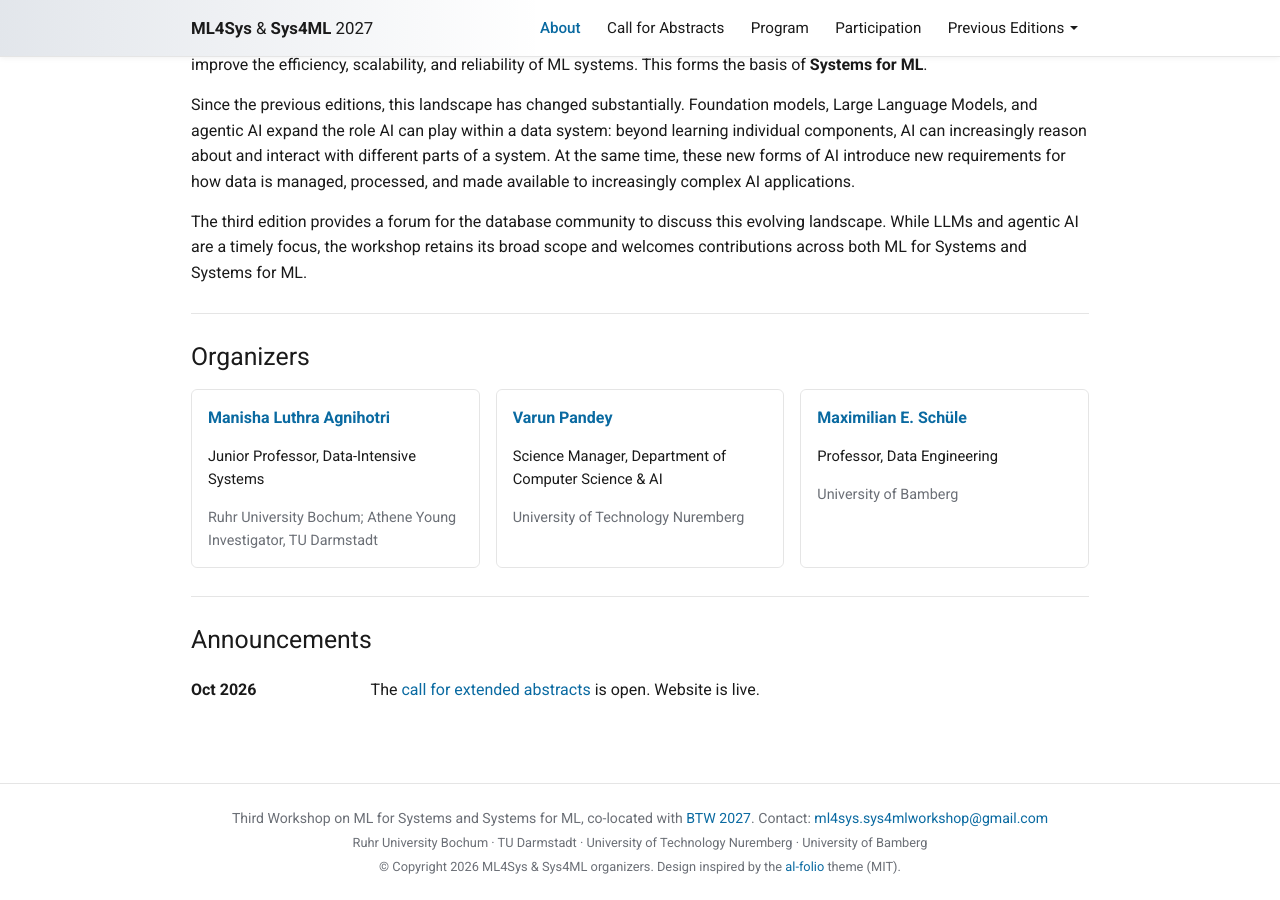
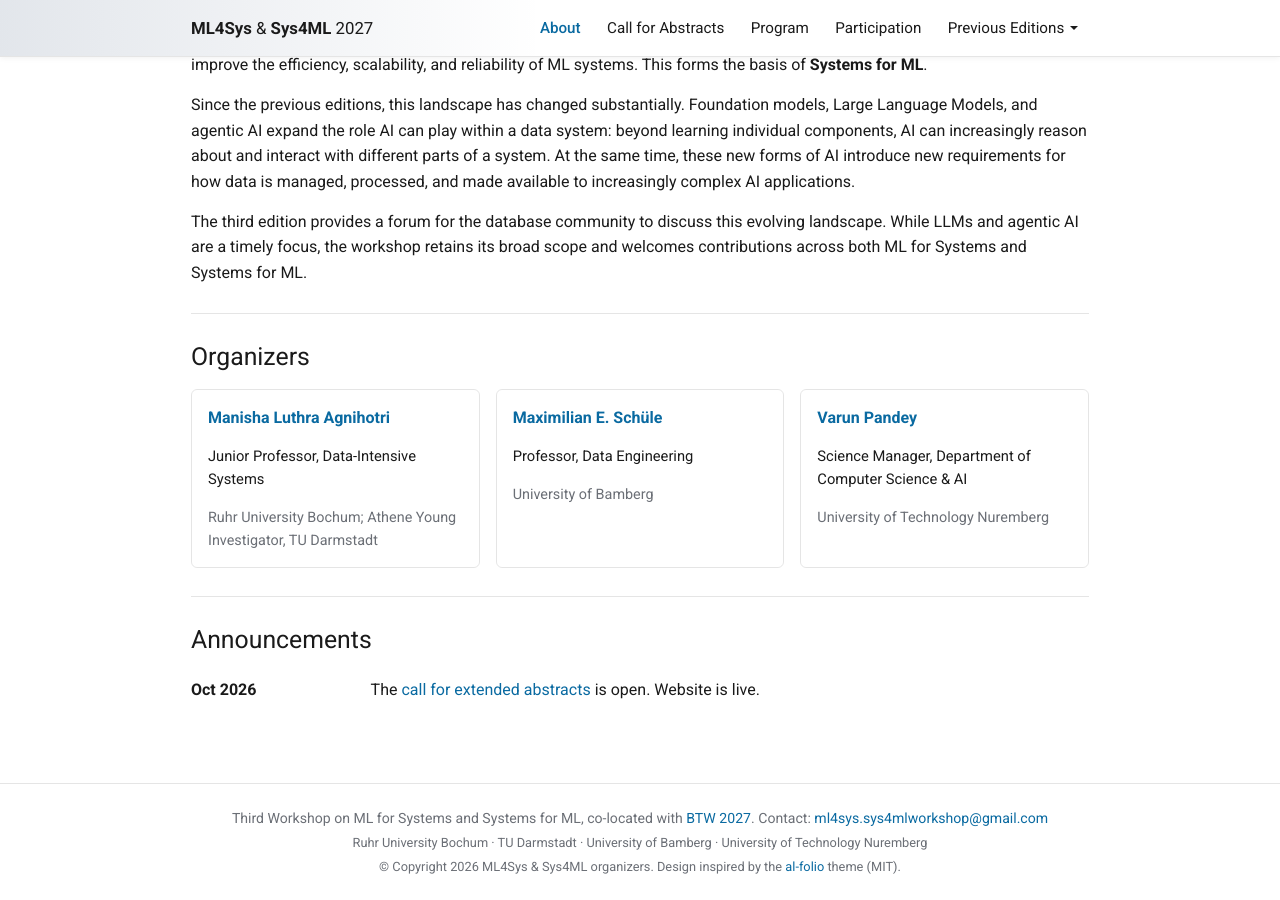
Before and after one commit to luthramanisha/ML4Sys-and-Sys4ML, a Jekyll site: the page built from index.html, in a window 1280 px wide and 900 px high, scrolled down 1365 px. Built offline with Jekyll 4.4.1, drawn with Linux system fonts in a browser that asks for light colours.

Commit message:
Reorder organizers

```diff
--- a/_layouts/default.html
+++ b/_layouts/default.html
@@ -49,7 +49,7 @@
           <a href="https://btw2027.gi.de/" rel="external noopener" target="_blank">BTW 2027</a>.
           Contact: <a href="mailto:{{ site.contact_email }}">{{ site.contact_email }}</a>
         </p>
-        <p class="footer-affiliations">Ruhr University Bochum &middot; TU Darmstadt &middot; University of Technology Nuremberg &middot; University of Bamberg</p>
+        <p class="footer-affiliations">Ruhr University Bochum &middot; TU Darmstadt &middot; University of Bamberg &middot; University of Technology Nuremberg</p>
         <p class="footer-credits">
           &copy; Copyright 2026 ML4Sys &amp; Sys4ML organizers. Design inspired by the
           <a href="https://github.com/alshedivat/al-folio" rel="external noopener" target="_blank">al-folio</a> theme (MIT).
--- a/index.html
+++ b/index.html
@@ -107,14 +107,14 @@ title: About
       <p class="person-affiliation">Ruhr University Bochum; Athene Young Investigator, TU Darmstadt</p>
     </div>
     <div class="person">
+      <p class="person-name"><a href="https://www.uni-bamberg.de/en/dt/team/maximilian-e-schuele/" rel="external noopener" target="_blank">Maximilian E. Schüle</a></p>
+      <p class="person-role">Professor, Data Engineering</p>
+      <p class="person-affiliation">University of Bamberg</p>
+    </div>
+    <div class="person">
       <p class="person-name"><a href="https://www.utn.de/person/dr-varun-pandey/" rel="external noopener" target="_blank">Varun Pandey</a></p>
       <p class="person-role">Science Manager, Department of Computer Science &amp; AI</p>
       <p class="person-affiliation">University of Technology Nuremberg</p>
-    </div>
-    <div class="person">
-      <p class="person-name"><a href="https://www.uni-bamberg.de/en/dt/team/maximilian-e-schuele/" rel="external noopener" target="_blank">Maximilian E. Schüle</a></p>
-      <p class="person-role">Professor, Data Engineering</p>
-      <p class="person-affiliation">University of Bamberg</p>
     </div>
   </div>
 </section>
```
